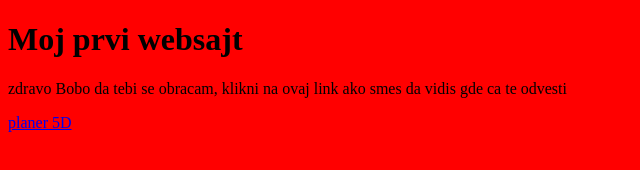
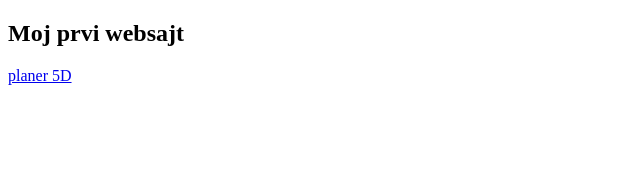
Before and after one commit to Milica1990/mywebsite, a plain HTML site: page index.html in a window 1280 px wide. Shown: the whole page, without its empty margins (0-640 px from the left). Drawn offline with Linux system fonts and the light colour scheme.

Commit message:
Update index.html

```diff
--- a/index.html
+++ b/index.html
@@ -1,12 +1,17 @@
 <!DOCTYPE html>
 <html lang="en">
     <head>
+        <meta charset="UTF-8">
         <title>websiteproject</title>
     </head>
-    <body style="background-color:red">
-        <h1>Moj prvi websajt</h1>
-        <p>zdravo Bobo da tebi se obracam, klikni na ovaj link ako smes da vidis gde ca te odvesti</p>
-<a href="https://planner5d.com/view?key=ce65ee90b90bf7c0e96aae77962e33f4">planer 5D</a>
+    <body >
+        <main>
+         <nav>
+             <div></div>
+          <div><h1>Moj prvi websajt</h1></div>
+            </nav>
+          <a href="https://planner5d.com/view?key=ce65ee90b90bf7c0e96aae77962e33f4">planer 5D</a>
+        </main>
 
     </body>
 </html>
```
